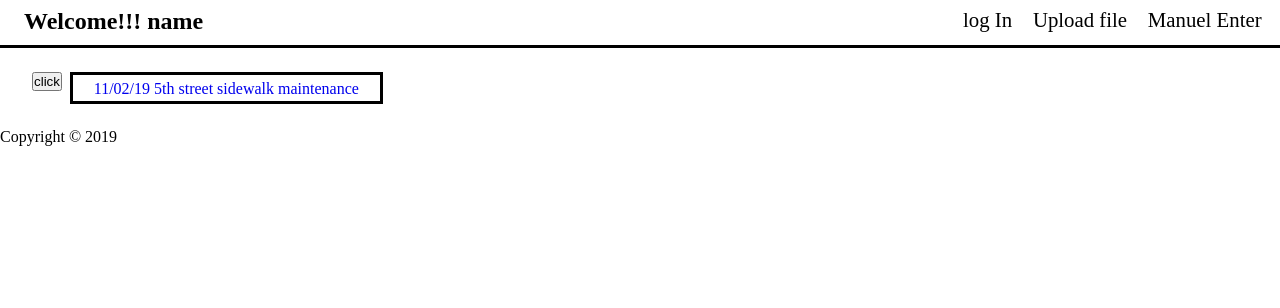
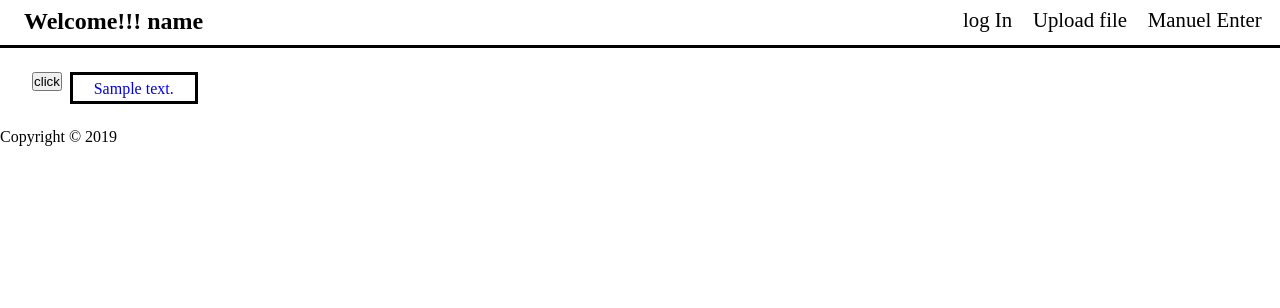
Before and after one commit to Jose-Velasco/hackathon2019archaea, a Django app: page / in a window 1280 px wide. Shown: the top 308 px of the page. Run offline with Django 3.2, Linux system fonts and the light colour scheme; tables that the repository leaves empty hold one stand-in row (values such as "Sample post").

Commit message:
added looping of alerts

```diff
--- a/mainApp/Templates/index.html
+++ b/mainApp/Templates/index.html
@@ -7,13 +7,15 @@
 {% block content %}
 <div class="index-container">
     <div class="dashbord-wraper">
+    {% for alert in alerts %}
         <div class="content-row">
             <div class="content-resolved-button">
                 <input type="submit" class="btn" value="click" name="remove-alert-btn">
                 <!-- <button onclick="resolveAlert({{ alert.id }});"> -->
             </div>
-            <div class="content-data"><a class="content-text" href="#">11/02/19 5th street sidewalk maintenance</a></div>
+            <div class="content-data"><a class="content-text" href="#">{{ alert.message }}</a></div>
         </div>
+        {% endfor %}
         <form id="resolveForm">
             <input id="resolveID" type="hidden" value="" method="POST">
         </form>
```
